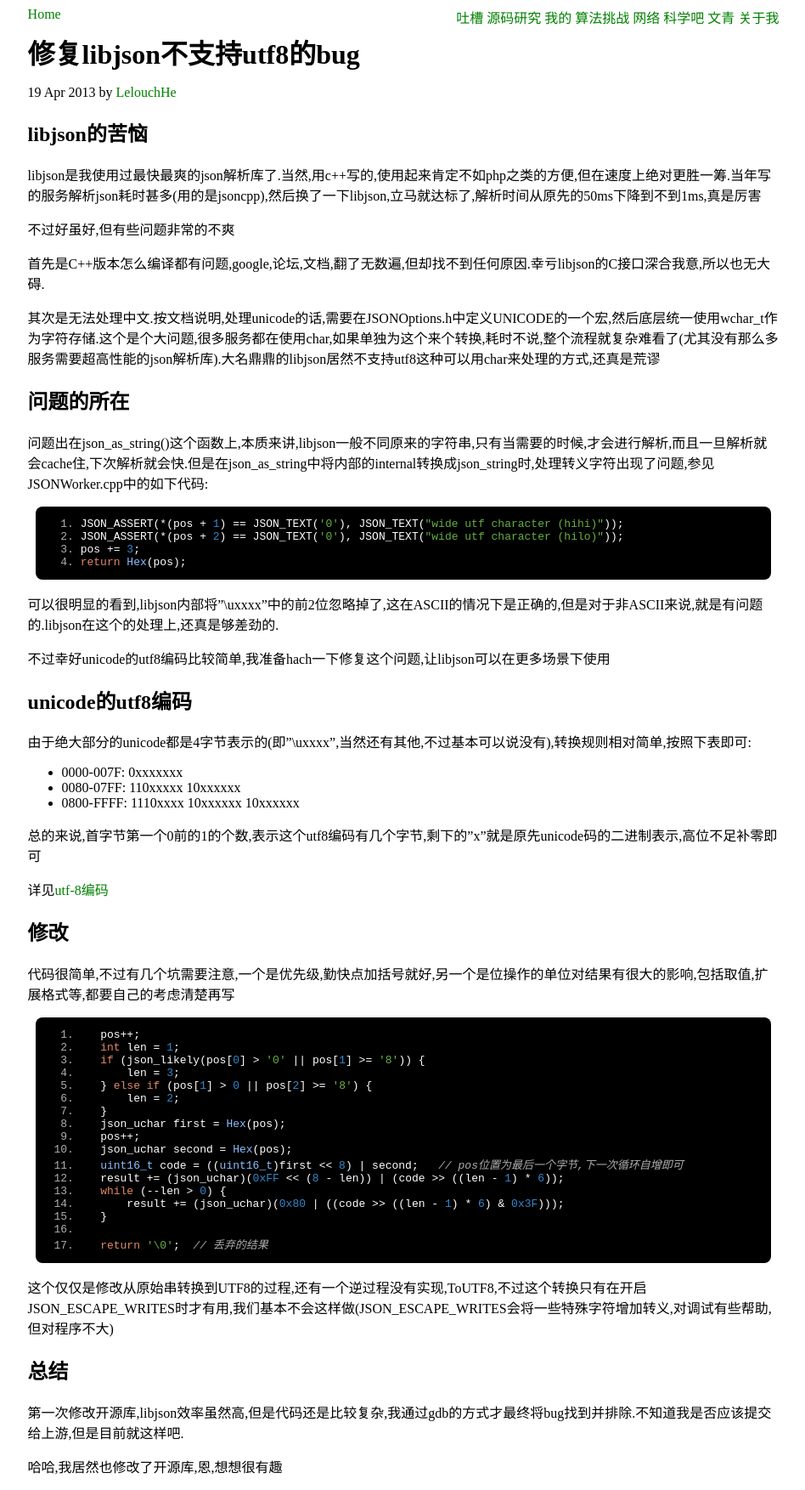
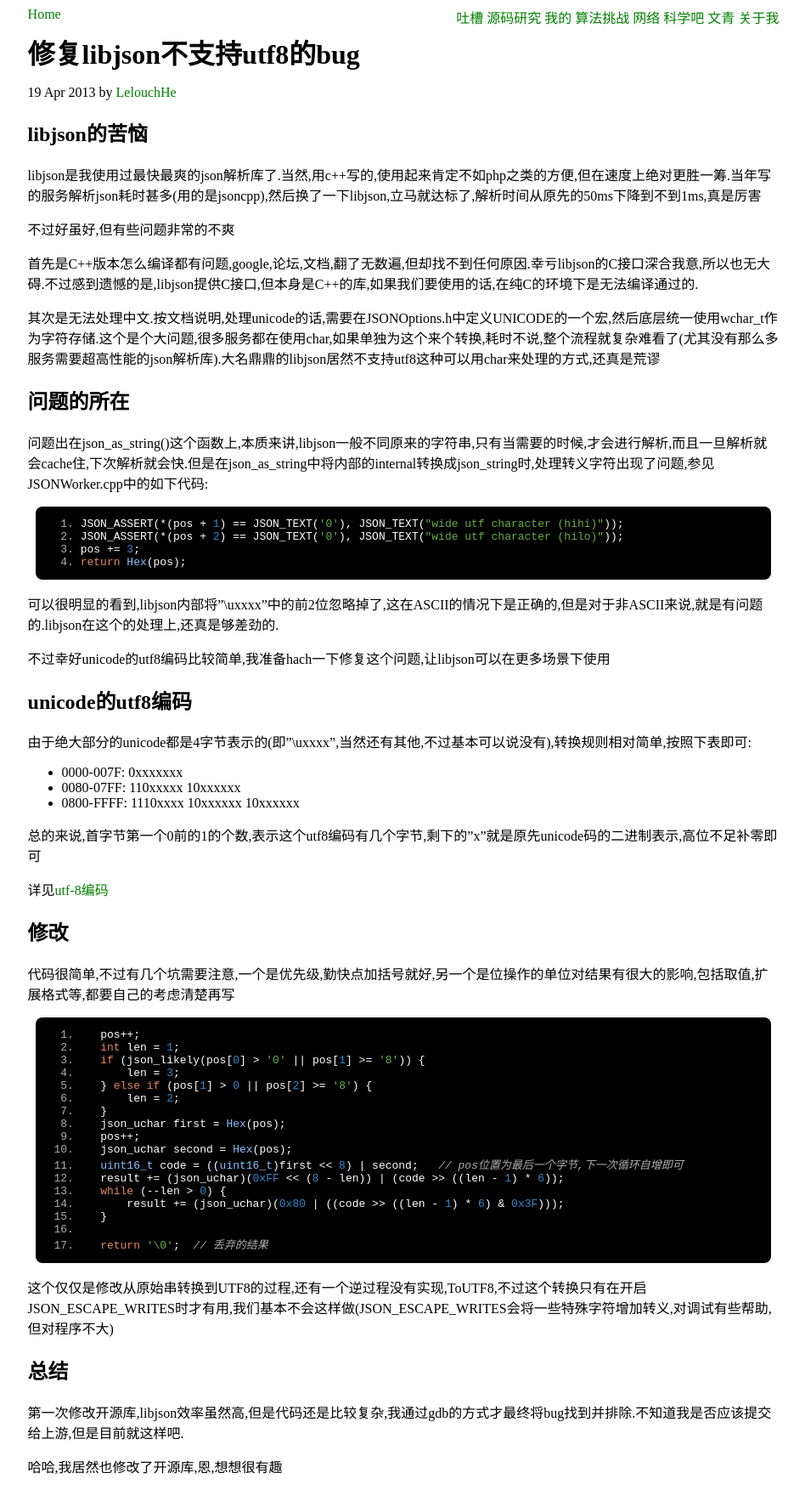
Before and after one commit to LelouchHe/lelouchhe.github.com, a Jekyll site: the page built from _posts/code/2013-04-19-fix_bug_in_libjson.md, in a window 1280 px wide. Shown: the whole page at 85% size, without its empty margins (165-1113 px from the left). Built offline with Jekyll 4.4.1, drawn with Linux system fonts in a browser that asks for light colours; Markdown is read by kramdown in place of the engine named in the settings.

Commit message:
new update

```diff
--- a/_posts/code/2013-04-19-fix_bug_in_libjson.md
+++ b/_posts/code/2013-04-19-fix_bug_in_libjson.md
@@ -11,7 +11,7 @@
 
 不过好虽好,但有些问题非常的不爽
 
-首先是C++版本怎么编译都有问题,google,论坛,文档,翻了无数遍,但却找不到任何原因.幸亏libjson的C接口深合我意,所以也无大碍.
+首先是C++版本怎么编译都有问题,google,论坛,文档,翻了无数遍,但却找不到任何原因.幸亏libjson的C接口深合我意,所以也无大碍.不过感到遗憾的是,libjson提供C接口,但本身是C++的库,如果我们要使用的话,在纯C的环境下是无法编译通过的.
 
 其次是无法处理中文.按文档说明,处理unicode的话,需要在JSONOptions.h中定义UNICODE的一个宏,然后底层统一使用wchar_t作为字符存储.这个是个大问题,很多服务都在使用char,如果单独为这个来个转换,耗时不说,整个流程就复杂难看了(尤其没有那么多服务需要超高性能的json解析库).大名鼎鼎的libjson居然不支持utf8这种可以用char来处理的方式,还真是荒谬
 
```
